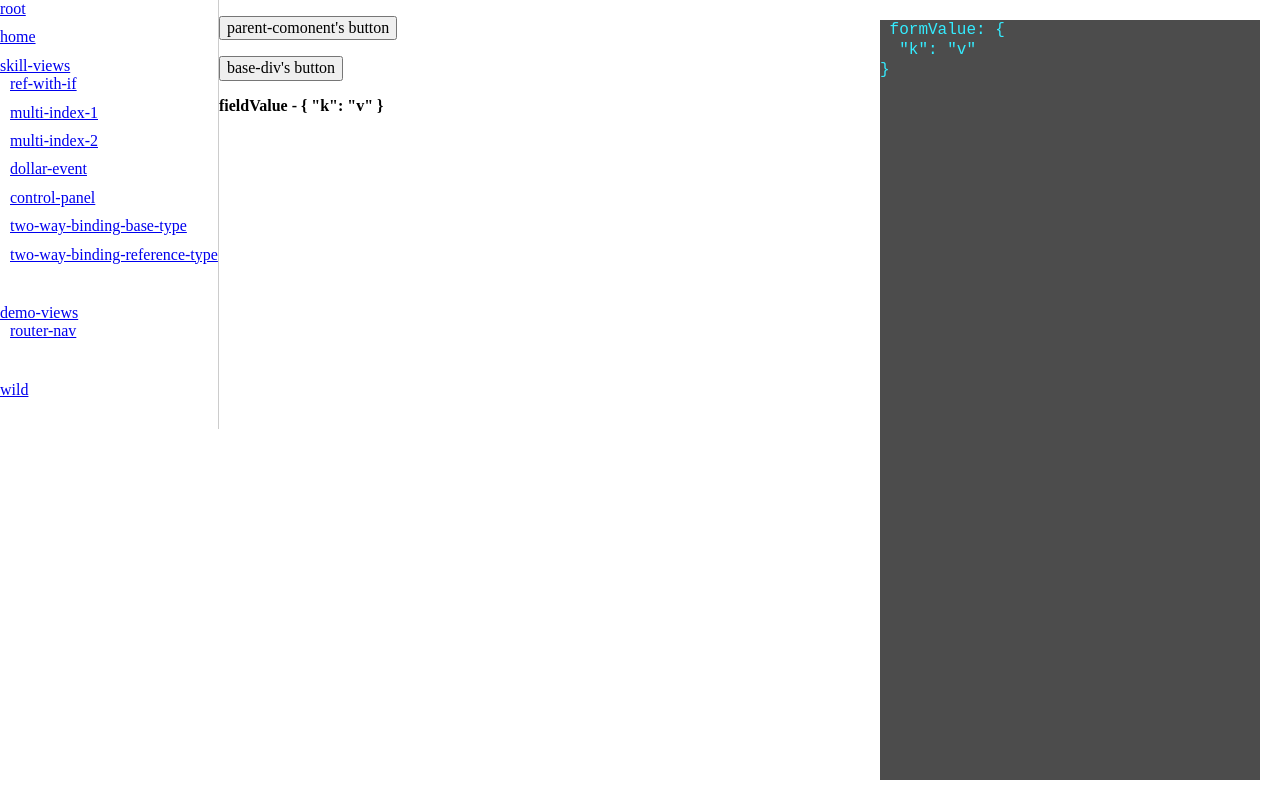
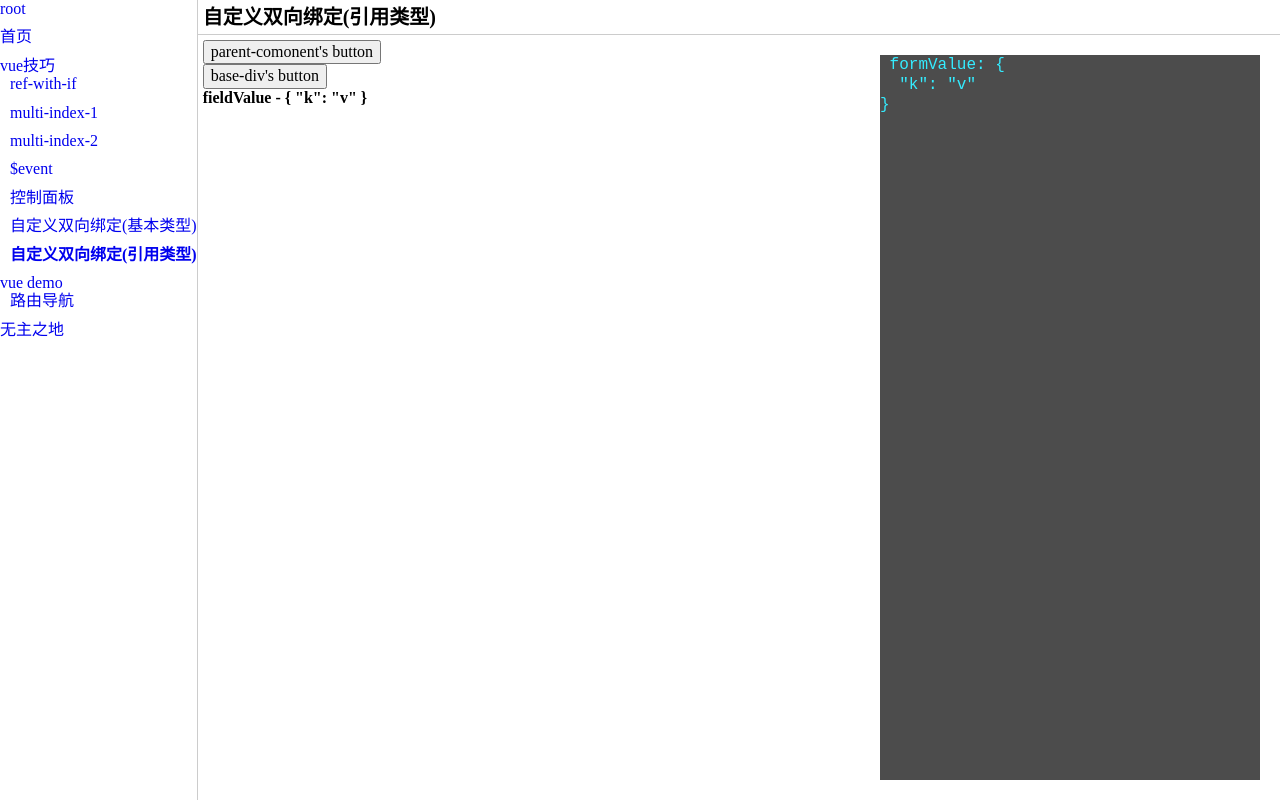
Before and after one commit to Fifth-Patient/vue-demo, a Vue app: page /skill/two-way-binding-reference-type in a window 1280 px wide. Built offline with nearby package versions, Linux system fonts and the light colour scheme.

Commit message:
routers' title & skill-layout

```diff
--- a/src/components/control-panel/control-panel.vue
+++ b/src/components/control-panel/control-panel.vue
@@ -20,7 +20,7 @@ export default {
     },
     position: {
       type: String,
-      validator: (val) => ['left', 'right'].indexOf(val) !== 0,
+      validator: (val) => ['left', 'right'].indexOf(val) !== -1,
       default: 'left'
     }
   },
--- a/src/components/router-map/router-map.vue
+++ b/src/components/router-map/router-map.vue
@@ -5,8 +5,8 @@
       :key="index"
       class="router-item"
       :style="{ textIndent: useIndent ? `${indent}px` : ''}">
-      <a :href="getRouteFullPath(route)" :target="linkTarget" class="router-link">
-        {{ route.meta && route.meta.title ? route.meta.title + ' - ' : '' }} {{ route.name }}
+      <a :href="getRouteFullPath(route)" :target="linkTarget" class="router-link" :class="{ 'active': $route.name === route.name }">
+         {{ getRouteLabel(route) }}
       </a>
       <sub-router
         v-if="route.children"
@@ -68,23 +68,40 @@ export default {
       } else {
         return route.path
       }
+    },
+    getRouteLabel (route) {
+      let routeLabel = ''
+      if (route.meta && route.meta.title) {
+        routeLabel = route.meta.title
+      } else {
+        routeLabel = route.name
+      }
+      return routeLabel
     }
   }
 }
 </script>
 
-<style>
+<style lang="stylus">
 .router-map {
   margin: 0;
   padding: 0;
-  padding-bottom: 20px;
+  &:not(:last-child) {
+    padding-bottom: 20px;
+  }
 }
 .router-item {
   margin: 0;
   padding: 0;
-  padding-bottom: 10px;
+  &:not(:last-child) {
+    padding-bottom: 10px;
+  }
 }
 .router-link {
   font-size: 16px;
+  text-decoration: none;
+  &.active {
+    font-weight: bold;
+  }
 }
 </style>
--- /dev/null
+++ b/src/libs/title.js
@@ -0,0 +1,9 @@
+const defaultTitle = 'Stardust'
+
+export default function (title) {
+  if (title && title !== '') {
+    window.document.title = title + ' | ' + defaultTitle
+  } else {
+    window.document.title = defaultTitle
+  }
+}
--- a/src/main.js
+++ b/src/main.js
@@ -1,8 +1,14 @@
 import Vue from 'vue'
 import App from './App.vue'
 import router from './router'
+import title from './libs/title'
 
 Vue.config.productionTip = false
+
+router.beforeEach((to, from, next) => {
+  title(to.meta.title)
+  next()
+})
 
 new Vue({
   router,
--- a/src/router.js
+++ b/src/router.js
@@ -15,6 +15,9 @@ const rootRouter = [
   {
     path: '/home',
     name: 'home',
+    meta: {
+      title: '首页'
+    },
     component: () => import('./views/index-layout.vue')
   }
 ]
@@ -22,6 +25,9 @@ const rootRouter = [
 const skillRouter = {
   path: '/skill',
   name: 'skill-views',
+  meta: {
+    title: 'vue技巧'
+  },
   component: SkillLayout,
   children: [
     {
@@ -42,21 +48,33 @@ const skillRouter = {
     {
       path: 'dollar-event',
       name: 'dollar-event',
+      meta: {
+        title: '$event'
+      },
       component: () => import('./views/skill/dollar-event')
     },
     {
       path: 'control-panel',
       name: 'control-panel',
+      meta: {
+        title: '控制面板'
+      },
       component: () => import('./views/skill/control-panel')
     },
     {
       path: 'two-way-binding-base-type',
       name: 'two-way-binding-base-type',
+      meta: {
+        title: '自定义双向绑定(基本类型)'
+      },
       component: () => import('./views/skill/two-way-binding-base-type')
     },
     {
       path: 'two-way-binding-reference-type',
       name: 'two-way-binding-reference-type',
+      meta: {
+        title: '自定义双向绑定(引用类型)'
+      },
       component: () => import('./views/skill/two-way-binding-reference-type')
     }
   ]
@@ -66,10 +84,16 @@ const demoRouter = {
   path: '/demo',
   name: 'demo-views',
   component: DemoLayout,
+  meta: {
+    title: 'vue demo'
+  },
   children: [
     {
       path: 'router-nav',
       name: 'router-nav',
+      meta: {
+        title: '路由导航'
+      },
       component: () => import('./views/demo/router-nav')
     }
   ]
@@ -79,6 +103,9 @@ const wildRouter = [
   {
     path: '*',
     name: 'wild',
+    meta: {
+      title: '无主之地'
+    },
     component: () => import('./views/index-layout.vue')
   }
 ]
--- a/src/styles/global.styl
+++ b/src/styles/global.styl
@@ -1,4 +1,22 @@
+h1,
+h2,
+h3,
+h4,
+h5,
+h6,
+p,
+ul,
+li,
 pre {
   margin: 0;
   padding: 0;
 }
+
+html,
+body {
+  width: 100%;
+  height: 100%;
+}
+#app {
+ height: 100%;
+}
--- a/src/views/home/night-temple/night-temple.vue
+++ b/src/views/home/night-temple/night-temple.vue
@@ -47,7 +47,7 @@ export default {
     transform: translateY(0);
   }
   to {
-    transform: translateY(-75%);
+    transform: translateY(-60%);
   }
 }
 
@@ -87,8 +87,17 @@ export default {
   width: 100%;
   text-align: center;
   .poetry {
-    transform: translateY(-75%);
+    transform: translateY(-60%);
     animation: poetry-moveup 1.5s;
+    .title {
+      padding: 5px 0;
+    }
+    .author {
+      margin: 3px 0 5px;
+    }
+    .container {
+      padding-top: 5px;
+    }
   }
   .view-link {
     position: absolute;
--- a/src/views/skill-layout.vue
+++ b/src/views/skill-layout.vue
@@ -3,8 +3,13 @@
     <div class="router-map-wrapper">
       <router-map></router-map>
     </div>
+    <div class="layout-wrapper">
+      <h3 class="layout-title">
+       {{ layoutTitle }}
+      </h3>
       <div class="layout-container">
         <router-view></router-view>
+      </div>
     </div>
   </div>
 </template>
@@ -16,6 +21,17 @@ export default{
   name: 'skill-layout',
   components: {
     RouterMap
+  },
+  computed: {
+    layoutTitle () {
+      let title = ''
+      if (this.$route.meta && this.$route.meta.title) {
+        title = this.$route.meta.title
+      } else {
+        title = this.$route.name
+      }
+      return title
+    }
   }
 }
 </script>
@@ -23,15 +39,33 @@ export default{
 <style lang="stylus">
 .skill-layout {
   display: flex;
-}
-.skill-layout .router-map-wrapper {
+  height: 100%;
+  .router-map-wrapper {
     flex: 0 1 navbar-width;
     max-width: navbar-width;
     height: 100%;
     border-right: 1px solid #ccc;
     background-color: navbar-bg-color;
   }
-.skill-layout .layout-container {
+  .layout-wrapper {
     flex: 1 1 auto;
+    .layout-title {
+      font-size: 20px;
+      line-height 25px;
+      padding: 5px 0 4px;
+      text-indent: 5px;
+      background-color: navbar-bg-color;
+      border-bottom: 1px solid #ccc;
+    }
+    .layout-container {
+      padding: 5px;
+      height: calc(100% - 10px - 35px);
+      position: relative;
+      top: 0;
+      right: 0;
+      bottom: 0;
+      left: 0;
+    }
+  }
 }
 </style>
--- a/src/views/skill/control-panel/control-panel.vue
+++ b/src/views/skill/control-panel/control-panel.vue
@@ -36,7 +36,7 @@ export default {
 .views-skill-control-panel {
   position: absolute;
   top: 0;
-  left: navbar-width;
+  left: 0;
   right: 0;
   bottom: 0;
 
```
Lines whose indentation alone changed are shown as unchanged.
